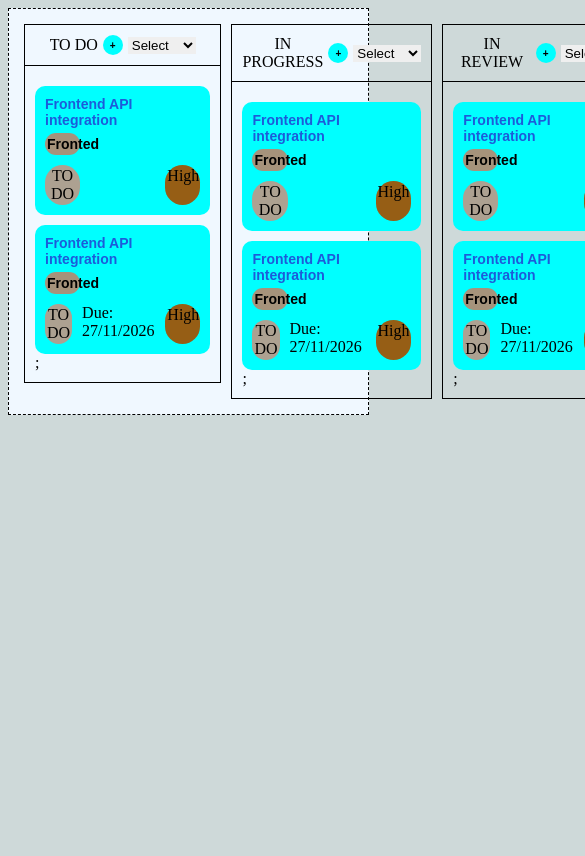
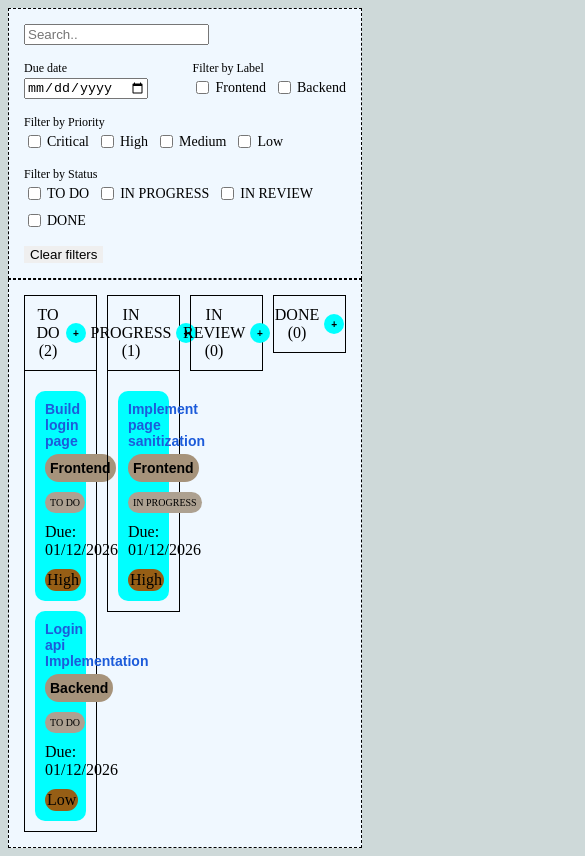
Before and after one commit to Swapnil1296/machine-coding-interview, a React (Vite) app: page / in a window 390 px wide. Shown: the top 856 px of the page, 585 px wide, since content can reach past the window. Built offline with nearby package versions, Linux system fonts and the light colour scheme.

Commit message:
Refactor KanbanBoard component to include task filtering and enhance layout styles. Updated CSS for better responsiveness and added new filter options for tasks.

```diff
--- a/src/App.css
+++ b/src/App.css
@@ -1,11 +1,14 @@
 .container {
   display: grid;
-  grid-template-columns: repeat(4, 1fr);
+  /* minmax(0, 1fr): a plain 1fr cannot shrink below its content, so a wide header
+     pushed the 4th column off the screen. 0 lets all 4 columns share the width equally. */
+  grid-template-columns: repeat(4, minmax(0, 1fr));
   gap: 10px;
   background-color: aliceblue;
   border: 1px dashed black;
   padding: 15px;
-  width: calc(100% - 45px);   /* needs spaces around the minus */
+  box-sizing: border-box;   /* padding and border are counted inside the width below */
+  width: calc(100% - 20px);   /* needs spaces around the minus */
 }
 
 .board_column {
@@ -48,23 +51,28 @@ border-bottom: 1px solid black;
 }
 .task_label{
     background-color: rgb(166, 147, 123);
-    width: 20%;
-    padding:2px ;
+    width: fit-content;   /* the pill grows with its text (a fixed 20% was too small for "IN PROGRESS") */
+    padding-inline: 8px;
+    padding:5px ;
     text-align: center;
     border-radius: 20px;
 
 }
 .task_status{
     background-color: rgb(173, 161, 145);
-    width: 20%;
-    padding:2px ;
+    width: fit-content;
+    white-space: nowrap;
+    padding-inline: 8px;
+    padding:5px ;
     text-align: center;
     border-radius: 20px;
+    font-size: 10px;
 
 }
 .task_priority{
     background-color: rgb(150, 94, 21);
-    width: 20%;
+    width: fit-content;
+    padding-inline: 8px;
     padding:2px ;
     text-align: center;
     border-radius: 20px;
@@ -73,8 +81,13 @@ border-bottom: 1px solid black;
 .task_label span{
     color: black !important;
 }
+.task_priority span{
+    text-transform: capitalize; /* "high" is stored in lowercase, show it as "High" */
+}
 .task_second{
     display: flex;
+    flex-wrap: wrap;      /* in a narrow column, move items to the next line instead of overflowing the card */
+    align-items: center;  /* keep the pills their own height instead of stretching to the tallest item */
     gap: 10px;
     justify-content: space-between;
 }
@@ -107,3 +120,50 @@ select:hover{
     border: none;
 
 }
+.priority_filter{
+    display: flex;
+    flex-wrap: wrap;      /* with several filter groups, let them move to a second line */
+    justify-content: space-between;
+    align-items: flex-start;
+    gap: 16px;
+    width: 100%;
+
+
+}
+.priority_filter_container{
+ background-color: aliceblue;
+  border: 1px dashed black;
+  padding: 15px;
+  box-sizing: border-box;
+  width: calc(100% - 20px);
+  display: flex;
+  align-items: center;
+  justify-content: center;
+}
+
+.filter_date ,.filter_labels,.filter_options,.filter_group{
+    display: flex;
+    flex-direction: column;
+    gap: 2px;
+}
+.filter_title{
+    font-size: 12px;
+}
+.filter_checks{
+    display: flex;
+    flex-wrap: wrap;
+    gap: 8px;
+}
+.check_item{
+    display: flex;
+    align-items: center;
+    gap: 3px;
+    font-size: 14px;
+}
+.board_empty{
+    text-align: center;
+    color: #555;
+}
+label{
+    font-size: 12px;
+}
--- a/src/pages/KanbanBoard.jsx
+++ b/src/pages/KanbanBoard.jsx
@@ -1,22 +1,11 @@
-import React from "react";
+import React, { useMemo, useReducer } from "react";
 
 const initialBoard = {
   columns: [
-        {
-            id: "todo",
-            title: "Todo",
-            taskIds: ["task-1", "task-2"],
-        },
-        {
-            id: "progress",
-            title: "In Progress",
-            taskIds: ["task-3"],
-        },
-        {
-            id: "done",
-            title: "Done",
-            taskIds: [],
-        },
+    { label: "TO DO", id: "todo", taskIds: ["task-1", "task-2"] },
+    { label: "IN PROGRESS", id: "inprogress", taskIds: ["task-3"] },
+    { label: "IN REVIEW", id: "inreview", taskIds: [] },
+    { label: "DONE", id: "done", taskIds: [] },
   ],
 
   tasks: {
@@ -33,7 +22,7 @@ const initialBoard = {
       id: "task-2",
       title: "Login api Implementation",
       description: "Implement authentication UI",
-            priority: "high",
+      priority: "low",
       status: "todo",
       dueDate: "2026-12-01",
       labels: ["Backend"],
@@ -43,61 +32,291 @@ const initialBoard = {
       title: "Implement page sanitization",
       description: "Implement authentication UI",
       priority: "high",
-            status: "todo",
+      status: "inprogress",
       dueDate: "2026-12-01",
       labels: ["Frontend"],
     },
   },
 };
-const tags = [
-    { label: "TO DO", key: "todo" },
-    { label: "IN PROGRESS", key: "inprogress" },
-    { label: "IN REVIEW", key: "inreview" },
-    { label: "DONE", key: "done" },
+const initialFilters = {
+  search: "", // free-text on title/description
+  priority: [], // ["high", "low"]
+  status: [], // ["todo", "done"]  (column ids)
+  labels: [], // ["Frontend", "Backend"]
+  dueDate: null, // "2026-12-01" (exact date)
+};
+
+// The priorities a task can have. `value` is what is stored on the task,
+// `label` is what the user sees.
+const PRIORITY_OPTIONS = [
+  { value: "critical", label: "Critical" },
+  { value: "high", label: "High" },
+  { value: "medium", label: "Medium" },
+  { value: "low", label: "Low" },
 ];
+const initialState = {
+  board: initialBoard,
+  filters: initialFilters,
+};
+
+function reducer(state, action) {
+  switch (action.type) {
+    case "ADD_TASK":
+      return { ...state };
+    case "CHANGE_TASK_STATUS":
+      return { ...state };
+    case "DELET_TASK":
+      return { ...state };
+    case "UPDATE_TASK":
+      return { ...state };
+    // ------- filter actions -------
+    case "SET_FILTER":
+      return {
+        ...state,
+        filters: { ...state.filters, ...action.payload },
+      };
+
+    case "TOGGLE_FILTER_VALUE": {
+      const { key, value } = action.payload; // key = "priority" | "status" | "labels"
+      const current = state.filters[key];
+      const next = current.includes(value)
+        ? current.filter((v) => v !== value)
+        : [...current, value];
+      return {
+        ...state,
+        filters: { ...state.filters, [key]: next },
+      };
+    }
+    case "RESET_FILTERS":
+      return { ...state, filters: initialFilters };
+    default:
+      return state;
+  }
+};
+function filterBoard(board, filters) {
+  const { search = "", priority = [], status = [], labels = [], dueDate = null } = filters;
+
+  // A task must pass EVERY filter below to be shown, so the filters work together.
+  const matches = (task) => {
+    // 1. Text search on title + description.
+    //    trim() so a search of just spaces does not hide everything.
+    //    `?? ""` because a task may have no description (it would print "undefined").
+    const q = search.trim().toLowerCase();
+    if (q) {
+      const haystack = `${task.title ?? ""} ${task.description ?? ""}`.toLowerCase();
+      if (!haystack.includes(q)) return false;
+    }
+
+    // 2. Priority (empty array = no filter)
+    if (priority.length && !priority.includes(task.priority)) return false;
+
+    // 3. Status (empty array = no filter)
+    if (status.length && !status.includes(task.status)) return false;
+
+    // 4. Labels — match if task has ANY of the selected labels
+    //    (change to `.every` if you want ALL)
+    //    `?? []` because a task may have no labels.
+    const taskLabels = task.labels ?? [];
+    if (labels.length && !labels.some((l) => taskLabels.includes(l))) return false;
+
+    // 5. Due date (exact match). A task with no due date never matches a chosen date.
+    if (dueDate && task.dueDate !== dueDate) return false;
+
+    return true;
+  };
+
+  // Filter tasks map, keep only matching ones
+  const filteredTasks = Object.fromEntries(
+    Object.entries(board.tasks).filter(([, task]) => matches(task))
+  );
+
+  // Rebuild column taskIds so they only reference surviving tasks
+  const columns = board.columns.map((col) => ({
+    ...col,
+    taskIds: col.taskIds.filter((id) => filteredTasks[id]),
+  }));
+
+  return { columns, tasks: filteredTasks };
+}
+
 const KanbanBoard = () => {
+    const [state, dispatch] = useReducer(reducer, initialState);
+    const { board, filters } = state;
+      // Only recompute when board or filters change
+  const visibleBoard = useMemo(
+    () => filterBoard(state.board, state.filters),
+    [state.board, state.filters]
+    );
+
+  // The filter checkboxes are built from the FULL board (not the filtered one),
+  // otherwise a label would disappear from the list as soon as it is filtered out.
+  const labelOptions = useMemo(() => {
+    const allLabels = Object.values(board.tasks).flatMap((task) => task.labels ?? []);
+    return [...new Set(allLabels)].map((label) => ({ value: label, label }));
+  }, [board.tasks]);
+  const statusOptions = board.columns.map((column) => ({
+    value: column.id,
+    label: column.label,
+  }));
+
+  const visibleTaskCount = Object.keys(visibleBoard.tasks).length;
+
     return (
+        <>
+            <FilterOptions
+              filters={filters}
+              dispatch={dispatch}
+              labelOptions={labelOptions}
+              statusOptions={statusOptions}
+            />
+      {visibleTaskCount === 0 && (
+        <p className="board_empty">No tasks match your filters.</p>
+      )}
       <div className="container">
-            {tags.map((tag) => (
-                <div>
-                    <BoardHeader key={tag.key} className={tag.key} label={tag.label} />
-                    <BoardColumn />
+
+      {visibleBoard.columns.map((column) => {
+        // A column only stores task ids, so look up the full task for each id.
+        // Use the filtered tasks, so the cards always match the filters.
+        const tasks = column.taskIds.map((taskId) => visibleBoard.tasks[taskId]);
+
+        return (
+          <div key={column.id}>
+            <BoardHeader
+              className={column.id}
+              label={column.label}
+              count={tasks.length}
+            />
+            {tasks.length > 0 ? (
+              <BoardColumn tasks={tasks} statusLabel={column.label} />
+            ) : null}
           </div>
+        );
+      })}
+    </div> </>
+  );
+};
+const FilterOptions = ({ filters, dispatch, labelOptions, statusOptions }) => {
+  return (
+    <div className="priority_filter_container">
+      <div className="priority_filter">
+        <div className="filter_search">
+          <input
+            type="text"
+            placeholder="Search.."
+            value={filters.search}
+            onChange={(e) =>
+              dispatch({ type: "SET_FILTER", payload: { search: e.target.value } })
+            }
+          />
+        </div>
+
+        <div className="filter_date">
+          <label htmlFor="filter-calender">Due date</label>
+          <input
+            type="date"
+            id="filter-calender"
+            name="filter-calender"
+            value={filters.dueDate ?? ""}
+            onChange={(e) =>
+              // an empty date (cleared by the user) means "no date filter"
+              dispatch({ type: "SET_FILTER", payload: { dueDate: e.target.value || null } })
+            }
+          />
+        </div>
+
+        <CheckboxGroup
+          title="Filter by Label"
+          filterKey="labels"
+          options={labelOptions}
+          selected={filters.labels}
+          dispatch={dispatch}
+        />
+        <CheckboxGroup
+          title="Filter by Priority"
+          filterKey="priority"
+          options={PRIORITY_OPTIONS}
+          selected={filters.priority}
+          dispatch={dispatch}
+        />
+        <CheckboxGroup
+          title="Filter by Status"
+          filterKey="status"
+          options={statusOptions}
+          selected={filters.status}
+          dispatch={dispatch}
+        />
+
+        <button type="button" onClick={() => dispatch({ type: "RESET_FILTERS" })}>
+          Clear filters
+        </button>
+      </div>
+    </div>
+  );
+};
+
+// A list of checkboxes. Ticking one adds its value to filters[filterKey];
+// ticking it again removes it. Several can be ticked at the same time.
+const CheckboxGroup = ({ title, filterKey, options, selected, dispatch }) => (
+  <div className="filter_group">
+    <span className="filter_title">{title}</span>
+    <div className="filter_checks">
+      {options.map((option) => (
+        <label key={option.value} className="check_item">
+          <input
+            type="checkbox"
+            checked={selected.includes(option.value)}
+            onChange={() =>
+              dispatch({
+                type: "TOGGLE_FILTER_VALUE",
+                payload: { key: filterKey, value: option.value },
+              })
+            }
+          />
+          {option.label}
+        </label>
+      ))}
+    </div>
+  </div>
+);
+// Shows one card for every task in the column.
+const BoardColumn = ({ tasks, statusLabel }) => {
+  return (
+    <div className="board">
+      {tasks.map((task) => (
+        <TaskCard key={task.id} task={task} statusLabel={statusLabel} />
       ))}
     </div>
   );
 };
-const BoardColumn = () => {
-    return <div className="board"><TaskCard /></div>
-};
-const TaskCard = () => {
-    return <>
+
+// Shows one task. A task may have no due date, so that part is optional.
+const TaskCard = ({ task, statusLabel }) => {
+  return (
     <div className="task_card">
-            <div className="task_first">  <span>Frontend API integration</span>
-                <div className="task_label">
-                    <span >Fronted</span>
+      <div className="task_first">
+        <span>{task.title}</span>
+        {task.labels.map((label) => (
+          <div className="task_label" key={label}>
+            <span>{label}</span>
+          </div>
+        ))}
+      </div>
+      <div className="task_second">
+        <span className="task_status">{statusLabel}</span>
+        {task.dueDate && <span>Due: {formatDate(task.dueDate)}</span>}
+        <div className="task_priority">
+          <span>{task.priority}</span>
         </div>
       </div>
-            <div className="task_second">
-                <span className="task_status">TO DO</span>
-                <div className="task_priority"><span >High</span></div>
+    </div>
+  );
+};
 
-            </div>
-        </div>
-        <div className="task_card">
-            <div className="task_first">  <span>Frontend API integration</span>
-                <div className="task_label">
-                    <span >Fronted</span>
-                </div>
-            </div>
-            <div className="task_second">
-                <span className="task_status">TO DO</span>
-                <span >Due: 27/11/2026</span>
-                <div className="task_priority"><span >High</span></div>
-
-            </div>
-        </div>;
-    </>
+// "2026-12-01" -> "01/12/2026". Split the text instead of using new Date(),
+// because new Date() can show the previous day in some time zones.
+const formatDate = (dateText) => {
+  const [year, month, day] = dateText.split("-");
+  return `${day}/${month}/${year}`;
 };
 const TaskForm = () => {
   return <div>TaskForm</div>;
@@ -108,24 +327,18 @@ const TaskModal = () => {
 const SearchFilter = () => {
   return <div>SearchFilter</div>;
 };
-const BoardHeader = ({ className, label }) => (
+const BoardHeader = ({ className, label, count }) => (
   <div className={`board_column ${className}`}>
     <div className="column_container">
       <div>
-                <span>{label}</span>
-            </div >
+        <span>
+          {label} ({count})
+        </span>
+      </div>
       <div>
         <button>+</button>
-            </div >
-            <div className="priority_filter">
-                <select >
-                    <option value="">Select</option>
-                    <option value="critical">Critical</option>
-                    <option value="high">High</option>
-                    <option value="medium">Medium</option>
-                    <option value="low">Low</option>
-                </select>
       </div>
+
     </div>
   </div>
 );
```
Lines whose indentation alone changed are shown as unchanged.
